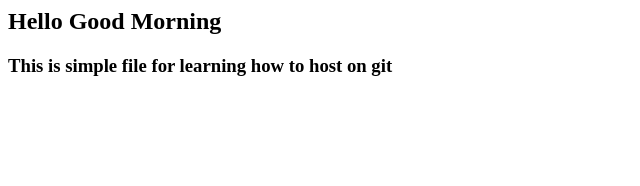
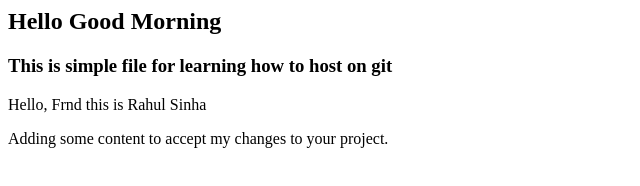
Before and after one commit to Sinha-Rahul/project1, a plain HTML site: page index.html in a window 1280 px wide. Shown: the whole page, without its empty margins (0-640 px from the left). Drawn offline with Linux system fonts and the light colour scheme.

Commit message:
change in index page

```diff
--- a/index.html
+++ b/index.html
@@ -2,5 +2,7 @@
 <body>
   <h2> Hello <strong> Good Morning </strong to Everyone ! </h2>
   <h3> This is simple file for learning how to host on git </h3>
-</body>
+    <p> Hello, Frnd this is Rahul Sinha </p>
+    Adding some content to accept my changes to your project.
+    </body>
 </html
```
